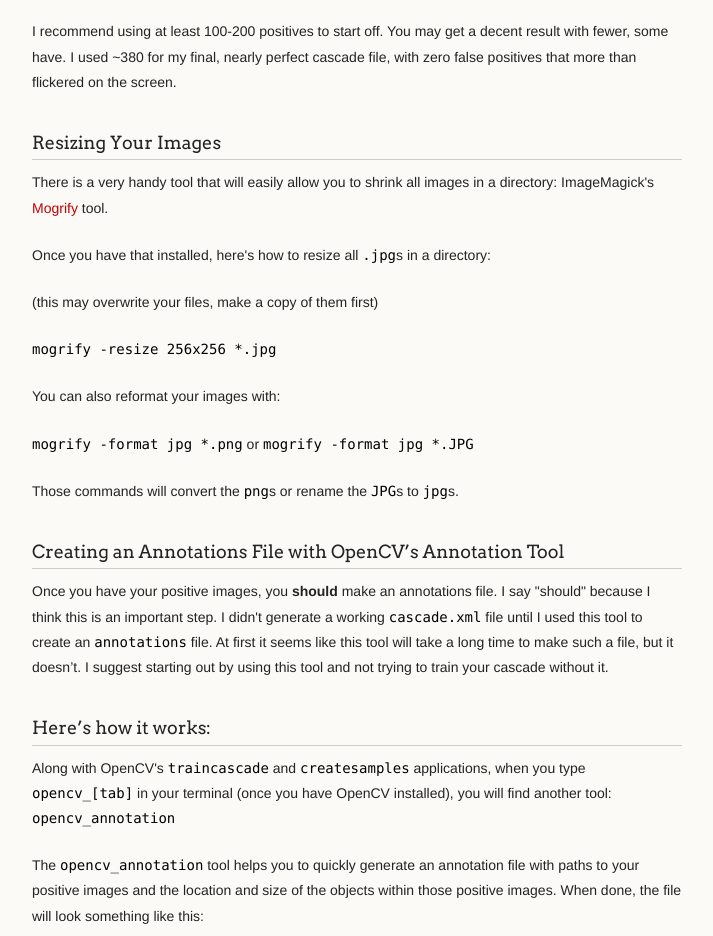
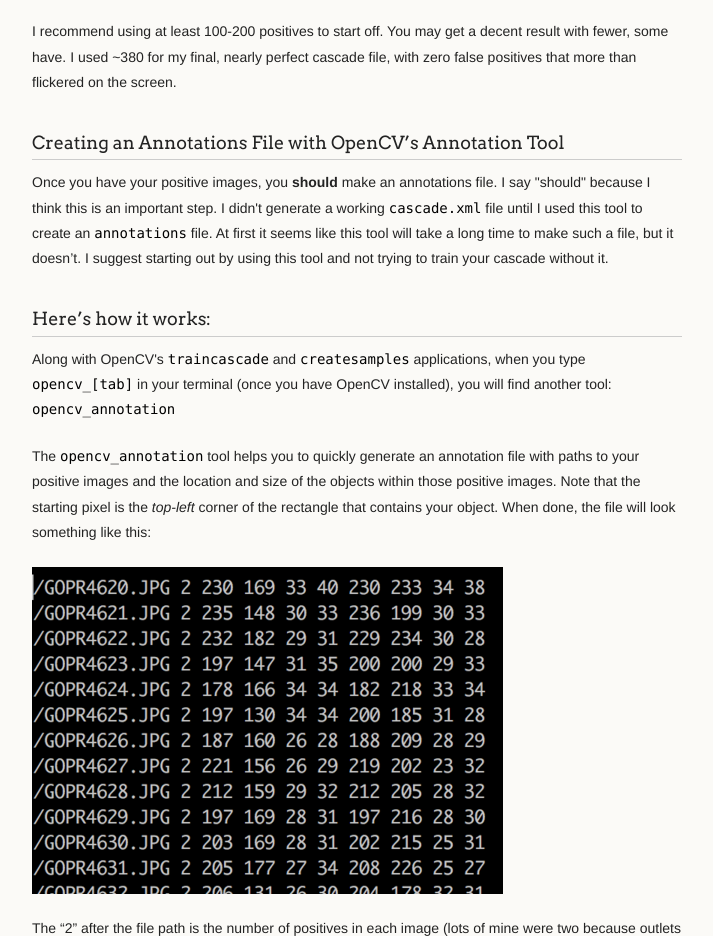
Before and after one commit to JohnAllen/opencv-object-detection-tutorial, a plain HTML site: page index.html in a window 1280 px wide. Shown: the part 4026-4962 px from the top of the page, without its empty margins (278-991 px from the left). Drawn offline with Linux system fonts and the light colour scheme.

```diff
--- a/index.html
+++ b/index.html
@@ -152,23 +152,6 @@
 <p>I recommend using at least 100-200 positives to start off.  You may get a decent result with fewer, some have.  I used ~380 for my final, nearly perfect cascade file, with zero false positives that more than flickered on the screen.</p>
 
 <h3>
-<a id="resizing-your-images" class="anchor" href="#resizing-your-images" aria-hidden="true"><span aria-hidden="true" class="octicon octicon-link"></span></a>Resizing Your Images</h3>
-
-<p>There is a very handy tool that will easily allow you to shrink all images in a directory: ImageMagick's <a href="http://www.imagemagick.org/script/mogrify.php">Mogrify</a> tool.</p>
-
-<p>Once you have that installed, here's how to resize all <code>.jpg</code>s in a directory:</p>
-
-<p>(this may overwrite your files, make a copy of them first)</p>
-
-<p><code>mogrify -resize 256x256 *.jpg</code></p>
-
-<p>You can also reformat your images with:</p>
-
-<p><code>mogrify -format jpg *.png</code> or <code>mogrify -format jpg *.JPG</code></p>
-
-<p>Those commands will convert the <code>png</code>s or rename the <code>JPG</code>s to <code>jpg</code>s.</p>
-
-<h3>
 <a id="creating-an-annotations-file-with-opencvs-annotation-tool" class="anchor" href="#creating-an-annotations-file-with-opencvs-annotation-tool" aria-hidden="true"><span aria-hidden="true" class="octicon octicon-link"></span></a>Creating an Annotations File with OpenCV’s Annotation Tool</h3>
 
 <p>Once you have your positive images, you <strong>should</strong> make an annotations file.  I say "should" because I think this is an important step.  I didn't generate a working <code>cascade.xml</code> file until I used this tool to create an <code>annotations</code> file.  At first it seems like this tool will take a long time to make such a file, but it doesn’t.  I suggest starting out by using this tool and not trying to train your cascade without it. </p>
@@ -179,7 +162,7 @@
 <p>Along with OpenCV's <code>traincascade</code> and <code>createsamples</code> applications, when you type <code>opencv_[tab]</code> in your terminal (once you have OpenCV installed), you will find another tool:
 <code>opencv_annotation</code></p>
 
-<p>The <code>opencv_annotation</code> tool helps you to quickly generate an annotation file with paths to your positive images and the location and size of the objects within those positive images.  When done, the file will look something like this:</p>
+<p>The <code>opencv_annotation</code> tool helps you to quickly generate an annotation file with paths to your positive images and the location and size of the objects within those positive images.  Note that the starting pixel is the <em>top-left</em> corner of the rectangle that contains your object.  When done, the file will look something like this:</p>
 
 <p><img src="images/annotation-file.png" alt="annotation file"></p>
 
@@ -229,6 +212,10 @@ Find a Youtube.com video that contains your environment.  This should be really
 </li>
 </ol>
 
+<p><strong>Important Note</strong></p>
+
+<p>If you use this frame-grabbing approach, make sure to only get one out of every few dozen frames, unless your video is really moving around the environment.  Most videos show the same view for at least a few seconds, so ensure that your negatives generated using this approach are different.</p>
+
 <h3>
 <a id="getting-your-image-sets-to-the-remote-server" class="anchor" href="#getting-your-image-sets-to-the-remote-server" aria-hidden="true"><span aria-hidden="true" class="octicon octicon-link"></span></a>Getting your Image Sets to the Remote Server</h3>
 
@@ -259,7 +246,7 @@ Find a Youtube.com video that contains your environment.  This should be really
 
 <p>Some people use consistently sized images.  I didn't.  One important thing is that the sizes of your images need to be at least the size of the test, which defaults to 24x24 pixels.  </p>
 
-<p>According to an OpenCV author, Steven Putteman, he never uses images with dimensions larger than 80px.  I tried using 80px dimensions to speed things up.  I got tons of false positives when doing so.  But, I believe much of the image information was lost.  I ended up using 256x256 pixel images.  Smaller images may work, but 256 pixels square worked for me.  </p>
+<p>According to an OpenCV author, Steven Puttemans, he never uses images with dimensions larger than 80px.  I tried using 80px dimensions to speed things up.  I got tons of false positives when doing so.  But, I believe much of the image information was lost.  I ended up using 256x256 pixel images.  Smaller images may work, but 256 pixels square worked for me.  </p>
 
 <p>Note that if your images are small to begin with, increasing their size with <code>mogrify</code>will not necessarily magically make them useful to the algorithm.  I used this resize for images that started off larger than this, to increase the training speed.</p>
 
```
Also changed, not shown: params.json (+1 -1 lines).
